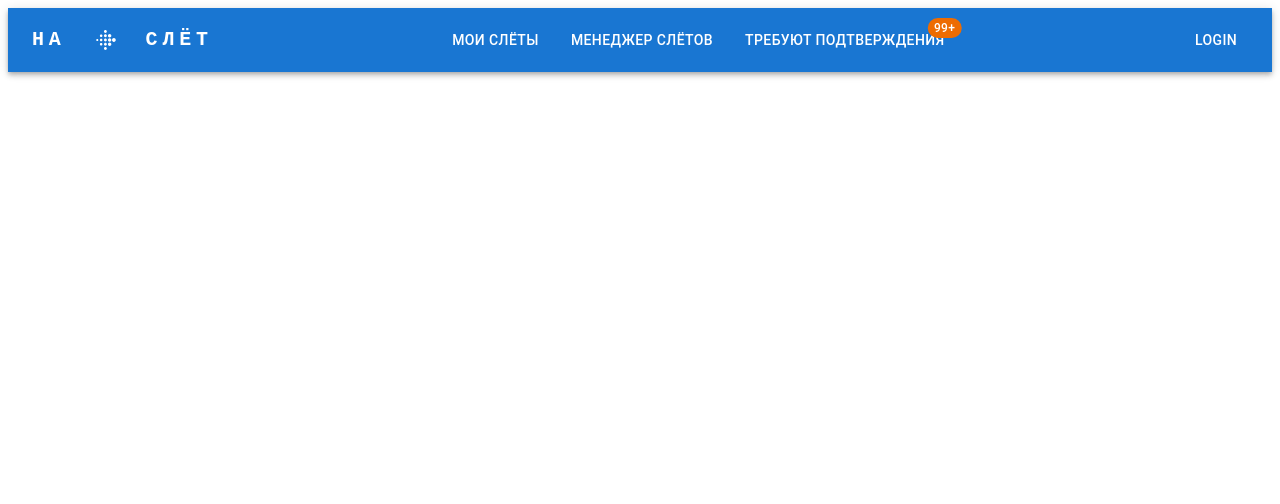
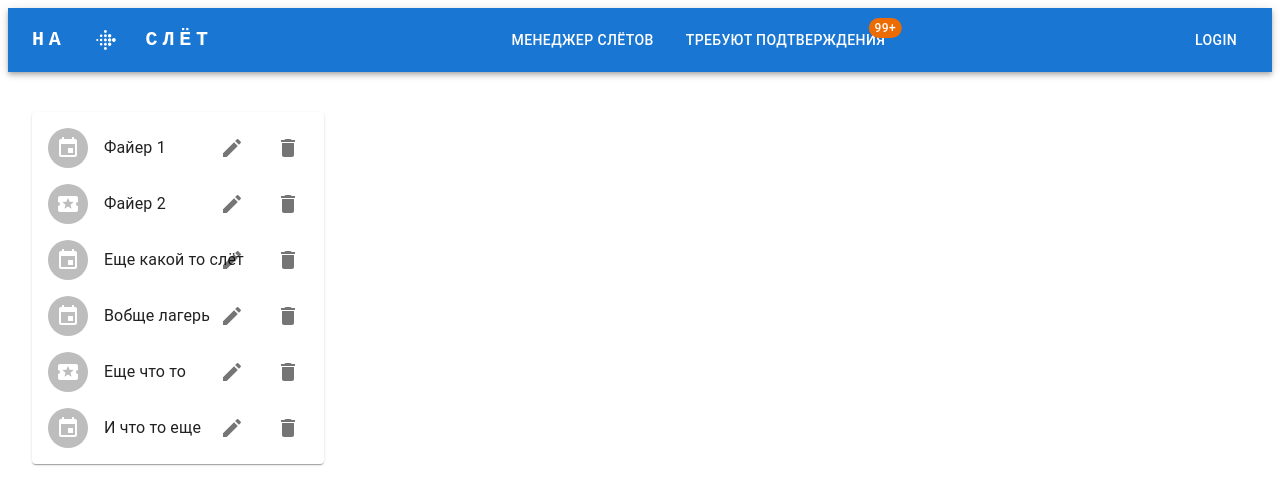
Before and after one commit to na-slet/frontend-creator, a React (Create React App) app: page / in a window 1280 px wide. Shown: the top 504 px of the page. Built offline with nearby package versions, Linux system fonts and the light colour scheme.

Commit message:
Added event listing

```diff
--- a/src/App.tsx
+++ b/src/App.tsx
@@ -1,8 +1,19 @@
 import NavBar from './components/NavBar/NavBar.tsx'
+import ListEvents from './components/ListEvents/ListEvents.tsx'
+import { Grid, Container } from '@mui/material';
 function App() {
   return (
     <div className="App">
       <NavBar/>
+      <Container maxWidth="xl" sx={{marginTop: 5}}>
+        <Grid container spacing={2}>
+          <Grid item xs={3}>
+            <ListEvents/>
+          </Grid>
+          <Grid item xs={9}>
+          </Grid>
+        </Grid>
+      </Container>
     </div>
   );
 }
--- a/src/components/ListEvents/ListEvents.tsx
+++ b/src/components/ListEvents/ListEvents.tsx
@@ -4,13 +4,13 @@ import Box from '@mui/material/Box';
 import Toolbar from '@mui/material/Toolbar';
 import Typography from '@mui/material/Typography';
 import Button from '@mui/material/Button';
-import {Badge, Container, Stack} from "@mui/material";
-
+import {Badge, Container, Stack, Paper} from "@mui/material";
+import ListView from "./ListView.tsx"
 
 export default function ListEvents() {
   return (
-    <Container maxWidth="xs">
-
-    </Container>
+    <Paper>
+      <ListView/>
+    </Paper>
   );
 }
--- /dev/null
+++ b/src/components/ListEvents/ListView.tsx
@@ -0,0 +1,53 @@
+import * as React from 'react';
+import List from '@mui/material/List';
+import ListItem from '@mui/material/ListItem';
+import ListItemAvatar from '@mui/material/ListItemAvatar';
+import ListItemText from '@mui/material/ListItemText';
+import Avatar from '@mui/material/Avatar';
+import IconButton from '@mui/material/IconButton';
+import FolderIcon from '@mui/icons-material/Folder';
+import DeleteIcon from '@mui/icons-material/Delete';
+import LocalActivityIcon from '@mui/icons-material/LocalActivity';
+import EventIcon from '@mui/icons-material/Event';
+import EditIcon from '@mui/icons-material/Edit';
+import Button from "@mui/material/Button";
+import {Stack} from "@mui/material";
+
+const events = [
+  {name: 'Файер 1', icon: true},
+  {name: 'Файер 2', icon:false},
+  {name: 'Еще какой то слёт', icon:true},
+  {name: 'Вобще лагерь', icon:true},
+  {name: 'Еще что то', icon:false},
+  {name: 'И что то еще', icon: true},
+]
+
+export default function ListView(){
+  return (
+    <List>
+      {events.map((event)=>(
+        <ListItem
+          secondaryAction={
+            <Stack direction="row" alignItems="center" justifyContent="center" sx={{width: '100%'}} spacing={2}>
+              <IconButton edge="end" aria-label="delete">
+                <EditIcon />
+              </IconButton>
+              <IconButton edge="end" aria-label="delete">
+                <DeleteIcon />
+              </IconButton>
+            </Stack>
+          }
+        >
+          <ListItemAvatar>
+            <Avatar>
+              {(event.icon ? <EventIcon/> : <LocalActivityIcon/>)}
+            </Avatar>
+          </ListItemAvatar>
+          <ListItemText
+            primary={event.name}
+          />
+        </ListItem>
+      ))}
+    </List>
+  );
+}
--- a/src/components/NavBar/NavBar.tsx
+++ b/src/components/NavBar/NavBar.tsx
@@ -13,7 +13,6 @@ import AuthDropdown from './AuthDropdown.tsx'
 
 
 const views = [
-  'Мои слёты',
   'Менеджер слётов',
   <Badge badgeContent={100} max={99} color="warning">
     Требуют подтверждения
```
Also changed, not shown: src/components/ListEvents/TableView.tsx (deleted, +0 -44 lines), src/components/ListUsers/ListUsers.tsx (added), src/components/ListUsers/TableView.tsx (added).
